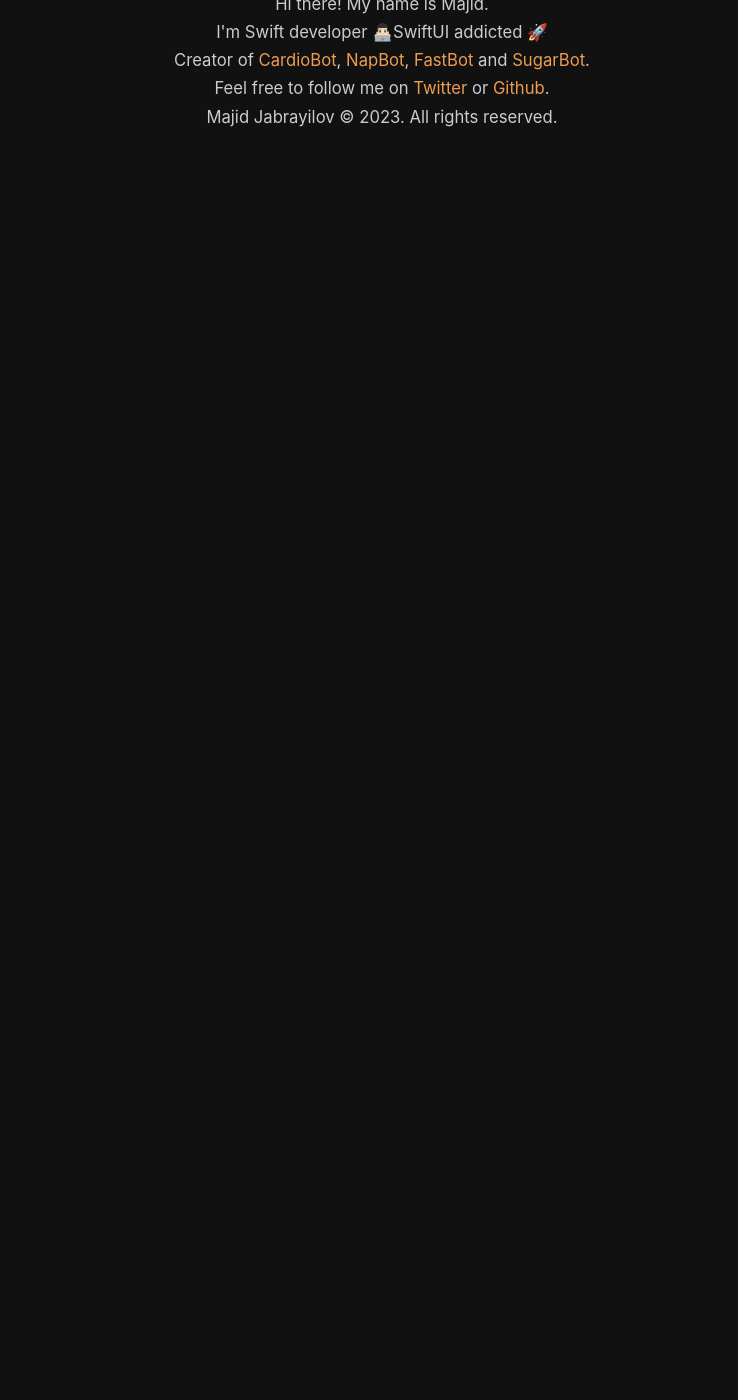
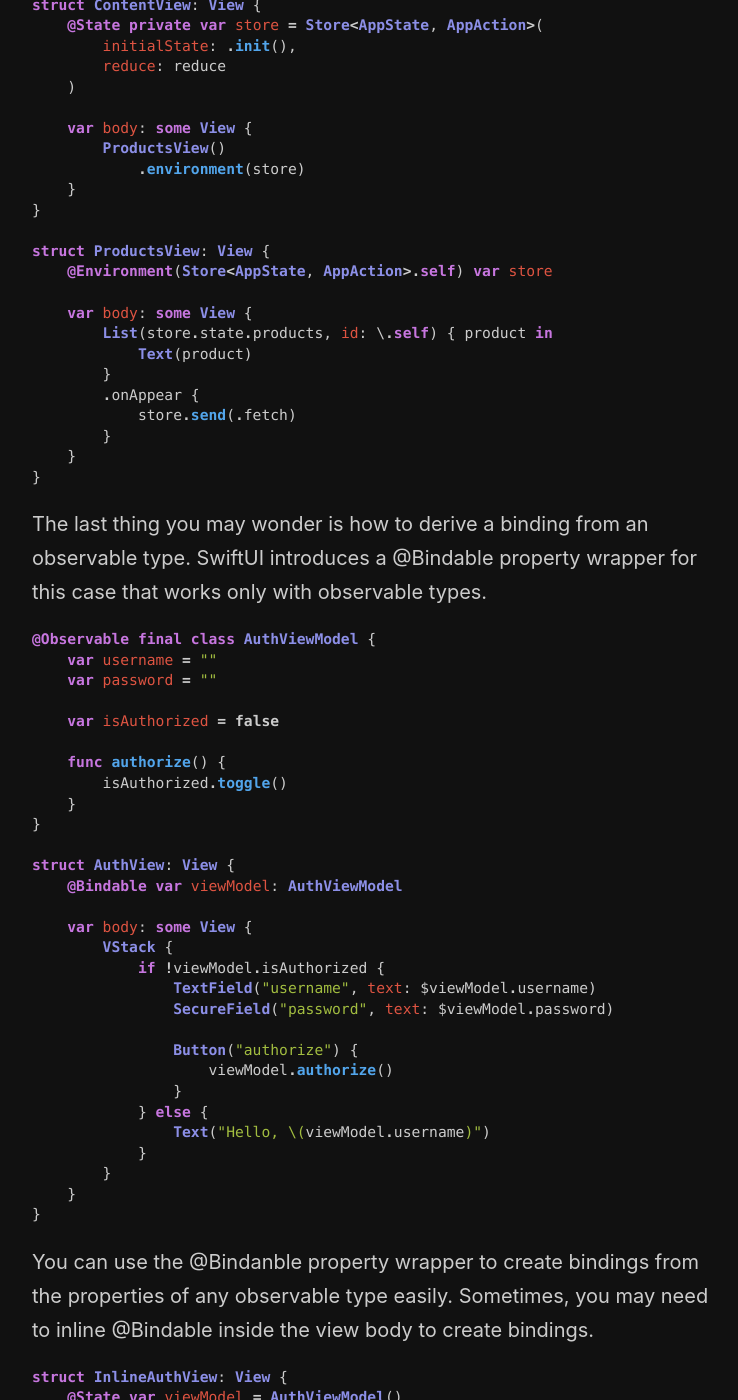
Before and after one commit to mecid/mecid.github.io, a Jekyll site: the page built from _posts/2023-10-03-mastering-observable-framework-in-swift.md, in a window 1280 px wide and 1400 px high, scrolled down 2893 px. Shown: the whole window, without its empty margins (258-996 px from the left). Built offline with Jekyll 4.4.1, drawn with Linux system fonts in a browser that asks for light colours; before the commit the page ends 3064 px from its top, so only the background shows below that; some of the changed text lies outside the part shown.

Commit message:
observation code examples added

````diff
--- a/_posts/2023-10-03-mastering-observable-framework-in-swift.md
+++ b/_posts/2023-10-03-mastering-observable-framework-in-swift.md
@@ -7,34 +7,166 @@
 
 Using the new Observation Framework is super easy. All you need to do is to mark your class with the @Observable macro.
 
-=====================================================
+```swift
+@Observable final class Store<State, Action> {
+    typealias Reduce = (State, Action) -> State
+
+    private(set) var state: State
+    private let reduce: Reduce
+
+    init(initialState state: State, reduce: @escaping Reduce) {
+        self.state = state
+        self.reduce = reduce
+    }
+
+    func send(_ action: Action) {
+        state = reduce(state, action)
+    }
+}
+```
 
 As you can see in the example above, we use the @Observable macro to annotate our Store type. After that, we can observe any variable in the Store type. We have only one variable in the Store type that defines the store's state. Another field is a let constant that never changes.
 
-=====================================================
+```swift
+withObservationTracking {
+    render(store.state)
+} onChange: {
+    print("State changed")
+}
+```
 
 To observe an instance of the Store type, we need to call the withObservationTracking function with two closures. In the first closure, we can touch all the needed properties of the observable type. The Observation framework calls the second closure only once as soon as any touched property of the observed type changes.
 
-=====================================================
+```swift
+func startObservation() {
+    withObservationTracking {
+        render(store.state)
+    } onChange: {
+        Task { startObservation() }
+    }
+}
+```
 
 The Observation framework runs the onChange only ones, which means you should call it recursively to observe changes constantly. Another thing you should be aware of is that onChange closure runs before the actual change applies. That's why we postpone the onChange action by starting a new task.
 
 In SwiftUI, you don't need to use the withObservationTracking function to observe changes. SwiftUI automatically tracks changes of any observable type inside the SwiftUI view.
 
-=====================================================
+```swift
+struct ProductsView: View {
+    let store: Store<AppState, AppAction>
+
+    var body: some View {
+        List(store.state.products, id: \.self) { product in
+            Text(product)
+        }
+        .onAppear {
+            store.send(.fetch)
+        }
+    }
+}
+```
 
 As you can see in the example above, we don't use any property wrappers to observe the store. SwiftUI does it automatically. As soon as the state property of the store changes, SwiftUI updates the view. We don't need the @ObservedObject property wrapper to track changes in observable types, but we still need the @StateObject alternative to survive through the SwiftUI lifecycle.
 
 Apple simplifies the set of property wrappers we should use with the new Observation framework. Instead of the @StateObject property wrapper, we can use @State now. @State property wrapper works for simple value types and any observable types now.
 
-=====================================================
+```swift
+struct ContentView: View {
+    @State private var store = Store<AppState, AppAction>(
+        initialState: .init(),
+        reduce: reduce
+    )
+
+    var body: some View {
+        ProductsView(store: store)
+    }
+}
+```
 
 The same approach goes to the environment feature of the SwiftUI framework. There is no need for the @EnvironmentObject property wrapper now. You can now use the @Environment property wrapper and the environment view modifier with observable types.
 
-=====================================================
+```swift
+struct ContentView: View {
+    @State private var store = Store<AppState, AppAction>(
+        initialState: .init(),
+        reduce: reduce
+    )
+
+    var body: some View {
+        ProductsView()
+            .environment(store)
+    }
+}
+
+struct ProductsView: View {
+    @Environment(Store<AppState, AppAction>.self) var store
+
+    var body: some View {
+        List(store.state.products, id: \.self) { product in
+            Text(product)
+        }
+        .onAppear {
+            store.send(.fetch)
+        }
+    }
+}
+```
 
 The last thing you may wonder is how to derive a binding from an observable type. SwiftUI introduces a @Bindable property wrapper for this case that works only with observable types.
 
-=====================================================
+```swift
+@Observable final class AuthViewModel {
+    var username = ""
+    var password = ""
+
+    var isAuthorized = false
+
+    func authorize() {
+        isAuthorized.toggle()
+    }
+}
+
+struct AuthView: View {
+    @Bindable var viewModel: AuthViewModel
+
+    var body: some View {
+        VStack {
+            if !viewModel.isAuthorized {
+                TextField("username", text: $viewModel.username)
+                SecureField("password", text: $viewModel.password)
+
+                Button("authorize") {
+                    viewModel.authorize()
+                }
+            } else {
+                Text("Hello, \(viewModel.username)")
+            }
+        }
+    }
+}
+```
 
 You can use the @Bindanble property wrapper to create bindings from the properties of any observable type easily. Sometimes, you may need to inline @Bindable inside the view body to create bindings.
+
+```swift
+struct InlineAuthView: View {
+    @State var viewModel = AuthViewModel()
+
+    var body: some View {
+        @Bindable var viewModel = viewModel
+
+        VStack {
+            if !viewModel.isAuthorized {
+                TextField("username", text: $viewModel.username)
+                SecureField("password", text: $viewModel.password)
+
+                Button("authorize") {
+                    viewModel.authorize()
+                }
+            } else {
+                Text("Hello, \(viewModel.username)")
+            }
+        }
+    }
+}
+```
````
